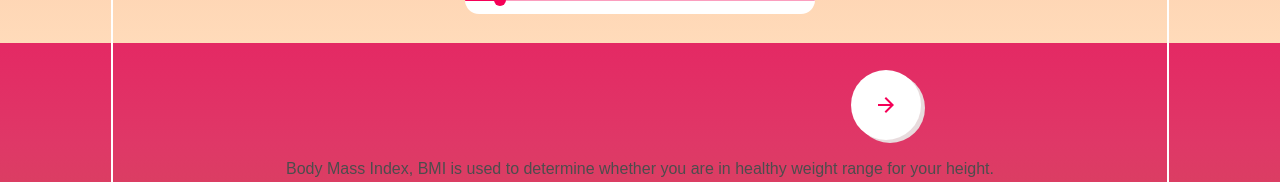
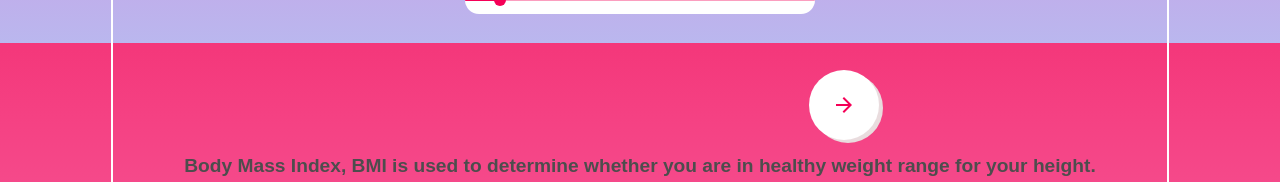
Before and after one commit to igaganpreet/BMI-Calculator, a React (Create React App) app: page / in a window 1280 px wide. Shown: the part 770-952 px from the top of the page. Built offline with nearby package versions, Linux system fonts and the light colour scheme.

Commit message:
final commit

```diff
--- a/public/styles.css
+++ b/public/styles.css
@@ -11,21 +11,44 @@
 body {
   font-family: "Source Sans Pro", sans-serif;
   color: white;
-  background: linear-gradient(
-    180deg,
-    #e42964,
-    #df3867,
-    #d4475c,
-    #f0846e,
-    #f0846e,
-    #f0846e,
-    #f7b393,
-    #fdd1af,
-    #ffdbba
+  background-image: linear-gradient(
+    to bottom,
+    #f4377a,
+    #f54183,
+    #f54a8b,
+    #f55393,
+    #f55b9b,
+    #f167aa,
+    #ed72b8,
+    #e77dc4,
+    #da8ed6,
+    #cd9de2,
+    #c2abea,
+    #bab7ee
   );
   width: 100vw;
   height: 100vh;
   overflow: hidden;
+}
+h1 {
+  font-size: 1.8em;
+  font-weight: 900;
+  padding: 3%;
+}
+h2 {
+  font-size: 1.5em;
+  font-weight: bold;
+  padding: 3%;
+}
+h4 {
+  color: rgb(77, 77, 77);
+  font-size: 1.2em;
+  font-weight: 600;
+  padding: 15px 10px;
+}
+.resultDisplay h4 {
+  padding: 0px 10px;
+  margin-left: 10%;
 }
 .container {
   margin: 1% 28%;
@@ -40,12 +63,6 @@ body {
   justify-content: space-evenly;
   display: flex;
   margin: 0 15%;
-}
-h2 {
-  font-size: 1.5em;
-  color: white;
-  font-weight: bold;
-  padding: 3%;
 }
 
 #genderButton {
@@ -79,29 +96,16 @@ h2 {
   z-index: 10;
   box-shadow: 4px 3px rgba(233, 226, 226, 0.959);
 }
-p {
-  /* color: var(--pink); */
-  color: rgb(77, 77, 77);
-  /* margin: -35px 0 0 0; */
-  padding: 20px;
-  position: relative;
-  z-index: 10;
-}
-/* svg {
-  z-index: 0;
-} */
+
 .resultDisplay {
   display: flex;
   flex-direction: row;
   z-index: 5;
   margin-top: 5%;
+  padding: 0 10%;
 }
 .bmiDisplay {
   display: flex;
   flex-direction: column;
   margin-left: 39px;
 }
-h4 {
-  color: rgb(77, 77, 77);
-  font-size: 1.2em;
-}
--- a/src/Components/App.jsx
+++ b/src/Components/App.jsx
@@ -38,21 +38,22 @@ function App() {
     bmi = ((weight.w * 100 * 100) / (height.h * height.h)).toFixed(2);
 
     isClicked ? updateIcon(false) : updateIcon(true);
-
+    isClicked ? updateLog(false) : updateLog(true);
     if (!isClicked) {
       if (isNaN(bmi)) {
         updateDesc("Please re-select values to check your BMI");
         updateIcon(false);
+        updateLog(false);
       } else {
         updateBmi(bmi);
         updateLog(true);
         updateDesc(() => {
           if (bmi <= 18.5) {
-            return "You are underweight";
+            return "You are underweight !";
           } else if (bmi >= 18.5 && bmi <= 24.9) {
             return "You have a normal body weight. Great job!";
           } else if (bmi > 24.9) {
-            return "You are overweight.";
+            return "You are overweight !";
           }
         });
       }
@@ -86,13 +87,13 @@ function App() {
       <div className="resultDisplay">
         {isBmilogged ? (
           <div className="bmiDisplay">
-            <h4>Your BMI</h4>
-            <Header title={bmiValue} />
+            <Description desc="Your BMI" />
+            <h1>{bmiValue}</h1>
           </div>
         ) : null}
         <Button
           style={
-            isBmilogged ? { marginLeft: 50 + "%" } : { marginLeft: 70 + "%" }
+            isBmilogged ? { marginLeft: 43 + "%" } : { marginLeft: 70 + "%" }
           }
           id="submitButton"
           variant="contained"
@@ -101,13 +102,7 @@ function App() {
           {isClicked ? <LoopIcon /> : <ArrowForwardIcon />}
         </Button>
       </div>
-      {/* <svg xmlns="http://www.w3.org/2000/svg" viewBox="0 0 1440 320">
-        <path
-          fill="#ffffff"
-          fillOpacity="1"
-          d="M0,192L34.3,186.7C68.6,181,137,171,206,160C274.3,149,343,139,411,149.3C480,160,549,192,617,208C685.7,224,754,224,823,197.3C891.4,171,960,117,1029,106.7C1097.1,96,1166,128,1234,117.3C1302.9,107,1371,53,1406,26.7L1440,0L1440,320L1405.7,320C1371.4,320,1303,320,1234,320C1165.7,320,1097,320,1029,320C960,320,891,320,823,320C754.3,320,686,320,617,320C548.6,320,480,320,411,320C342.9,320,274,320,206,320C137.1,320,69,320,34,320L0,320Z"
-        ></path>
-      </svg> */}
+
       <Description desc={desc} />
     </div>
   );
--- a/src/Components/Description.jsx
+++ b/src/Components/Description.jsx
@@ -1,7 +1,7 @@
 import React from "react";
 
 function Description(props) {
-  return <p>{props.desc}</p>;
+  return <h4>{props.desc}</h4>;
 }
 
 export default Description;
```
